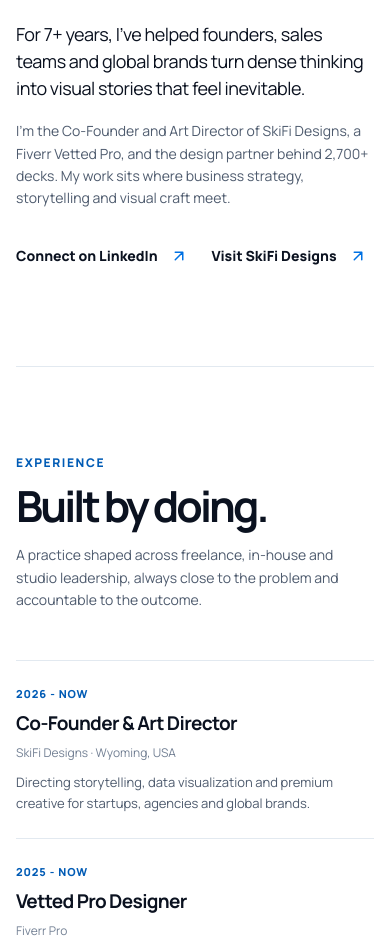
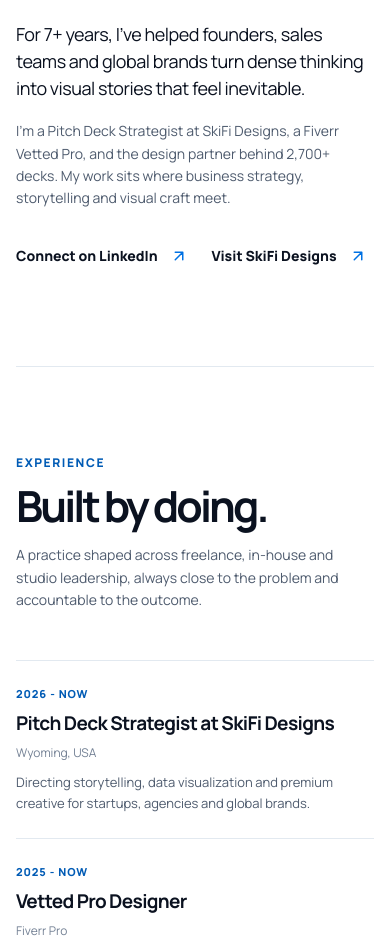
Before and after one commit to NAVICORP/ishaque, a website built with Vite: page index.html in a window 390 px wide. Shown: the part 4862-5809 px from the top of the page. Built offline with nearby package versions, Linux system fonts and the light colour scheme.

Commit message:
Update portfolio role branding

```diff
--- a/index.html
+++ b/index.html
@@ -11,8 +11,8 @@
   <meta property="og:url" content="https://ishaquenv.com/">
   <meta property="og:title" content="Ishaque Nv. | Designer & Creative Director">
   <meta property="og:description" content="Decks, brands and digital experiences built to win the room.">
-  <meta property="og:image" content="https://ishaquenv.com/assets/portfolio/og-image.png?v=20260823">
-  <meta property="og:image:secure_url" content="https://ishaquenv.com/assets/portfolio/og-image.png?v=20260823">
+  <meta property="og:image" content="https://ishaquenv.com/assets/portfolio/og-image.png?v=20260826">
+  <meta property="og:image:secure_url" content="https://ishaquenv.com/assets/portfolio/og-image.png?v=20260826">
   <meta property="og:image:type" content="image/png">
   <meta property="og:image:width" content="1290">
   <meta property="og:image:height" content="731">
@@ -20,7 +20,7 @@
   <meta name="twitter:card" content="summary_large_image">
   <meta name="twitter:title" content="Ishaque Nv. | Designer & Creative Director">
   <meta name="twitter:description" content="Decks, brands and digital experiences built to win the room.">
-  <meta name="twitter:image" content="https://ishaquenv.com/assets/portfolio/og-image.png?v=20260823">
+  <meta name="twitter:image" content="https://ishaquenv.com/assets/portfolio/og-image.png?v=20260826">
   <meta name="twitter:image:alt" content="Ishaque Nv. with the headline Ideas, made impossible to ignore">
   <title>Ishaque Nv. | Designer & Creative Director</title>
   <link rel="icon" href="/assets/portfolio/ishaque-headshot.jpg" type="image/jpeg">
@@ -75,7 +75,7 @@
         <div class="hero-shade" aria-hidden="true"></div>
         <div class="hero-copy">
           <div class="availability-pill"><span class="pulse" aria-hidden="true"></span> Open to Work</div>
-          <p class="eyebrow">Co-Founder &amp; Pitch Deck Strategist</p>
+          <p class="eyebrow">Pitch Deck Strategist at SkiFi Designs</p>
           <h1 id="hero-title">Ideas, made<br><span class="sky-text">impossible to ignore.</span></h1>
           <p class="hero-lede">I’m Ishaque Nv. I turn complex ideas into pitch decks, brands, and digital experiences that win attention and move people to act.</p>
           <div class="hero-actions">
@@ -181,7 +181,7 @@
         <p class="eyebrow">About Ishaque</p>
         <h2 id="about-title">Clarity is the most persuasive kind of creative.</h2>
         <p class="about-lede">For 7+ years, I’ve helped founders, sales teams and global brands turn dense thinking into visual stories that feel inevitable.</p>
-        <p>I’m the Co-Founder and Art Director of SkiFi Designs, a Fiverr Vetted Pro, and the design partner behind 2,700+ decks. My work sits where business strategy, storytelling and visual craft meet.</p>
+        <p>I’m a Pitch Deck Strategist at SkiFi Designs, a Fiverr Vetted Pro, and the design partner behind 2,700+ decks. My work sits where business strategy, storytelling and visual craft meet.</p>
         <div class="about-links"><a class="text-link" href="https://www.linkedin.com/in/heyzaak/" target="_blank" rel="noreferrer">Connect on LinkedIn <span class="action-icon action-icon-up-right" aria-hidden="true"></span></a><a class="text-link" href="https://skifidesigns.com/" target="_blank" rel="noreferrer">Visit SkiFi Designs <span class="action-icon action-icon-up-right" aria-hidden="true"></span></a></div>
       </div>
     </section>
@@ -192,7 +192,7 @@
         <p>A practice shaped across freelance, in-house and studio leadership, always close to the problem and accountable to the outcome.</p>
       </div>
       <div class="timeline reveal">
-        <article><span class="timeline-date">2026 - Now</span><div><h3>Co-Founder & Art Director</h3><p>SkiFi Designs · Wyoming, USA</p></div><p>Directing storytelling, data visualization and premium creative for startups, agencies and global brands.</p></article>
+        <article><span class="timeline-date">2026 - Now</span><div><h3>Pitch Deck Strategist at SkiFi Designs</h3><p>Wyoming, USA</p></div><p>Directing storytelling, data visualization and premium creative for startups, agencies and global brands.</p></article>
         <article><span class="timeline-date">2025 - Now</span><div><h3>Vetted Pro Designer</h3><p>Fiverr Pro</p></div><p>Part of Fiverr’s most selective tier, delivering investor and business presentations for clients worldwide.</p></article>
         <article><span class="timeline-date">2023 - 2025</span><div><h3>Senior Presentation Design Specialist</h3><p>V360 Group · New Delhi</p></div><p>Partnered with business development teams to turn complex information into clear, on-brand narratives.</p></article>
         <article><span class="timeline-date">2020 - 2023</span><div><h3>Freelance Presentation Designer</h3><p>Fiverr</p></div><p>Built a global creative practice across PowerPoint, Keynote, Figma and the Adobe suite.</p></article>
```
Also changed, not shown: tests/portfolio-check.cjs (+2 -2 lines), public/assets/portfolio/og-image.png.
